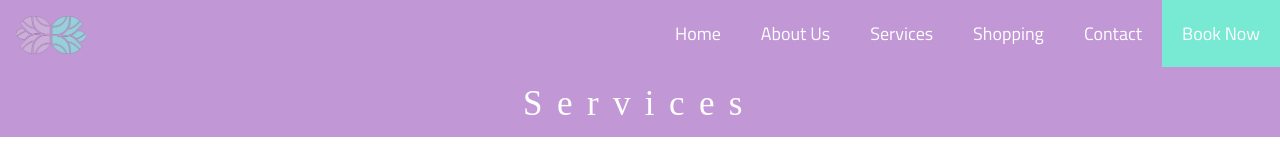
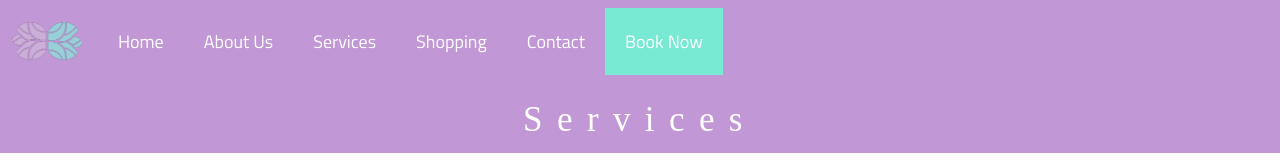
Before and after one commit to saifalaasabelaish/spa-project, a React (Create React App) app: page /ServicesPage in a window 1280 px wide. Shown: the top 160 px of the page. Built offline with nearby package versions, Linux system fonts and the light colour scheme.

Commit message:
edit nav

```diff
--- a/src/App.js
+++ b/src/App.js
@@ -57,6 +57,7 @@ export default function App() {
           <Route path="/NailsPage" element={<Nails />} />
           <Route path="/BodyMassagePage" element={<BodyMassage/>} />
           <Route path="/FootMassagePage" element={<FootMassage />} /> */}
+           {/* <Route path="/facebook" element={<www.facebook.com />} /> */}
         </Routes>
 
     </Router>
--- a/src/components/common/Navbar.css
+++ b/src/components/common/Navbar.css
@@ -35,3 +35,6 @@
 .navbarr .bookingbtn{
 	background-color: #78e9d2;
 }
+.navbarr{
+  background-color: #c197d5;
+}
--- a/src/components/common/Navbar.js
+++ b/src/components/common/Navbar.js
@@ -2,34 +2,43 @@ import "./Navbar.css";
 import { Link } from "react-router-dom";
 const Navbar = () => {
   return (
-    <nav className="navbarr navbar-expand-lg ">
-        <ul>
-          <div className='navbar-brand logo position-absolute start-0 m-3'>
-            <img src="/images/spalogo.png" alt="Logo"/>
-          </div>
+    <>
+      <div className="navbarr">
+        <nav className="navbar navbar-expand-lg">
+          <div className="container-fluid">
+            <a className="navbar-brand logo">
+              <Link to="/"><img src="/images/spalogo.png" alt="Logo" /></Link></a>
+            <button className="navbar-toggler" type="button" data-bs-toggle="collapse" data-bs-target="#navbarNavAltMarkup" aria-controls="navbarNavAltMarkup" aria-expanded="false" aria-label="Toggle navigation">
+              <span className="navbar-toggler-icon"></span>
+            </button>
+            <div className="collapse navbar-collapse" id="navbarNavAltMarkup">
+              <div className="navbar-nav justify-content-end">
               <div className="rightfloat">
-          <li>
+                <li className="nav-item">
                   <Link to="/BookingPage" className="bookingbtn">Book Now</Link>
                 </li>
-            <li>
+                <li className="nav-item">
                   <Link to="/Contact">Contact</Link>
                 </li>
-            <li>
+                <li className="nav-item">
                   <Link to="/ShoppingPage">Shopping</Link>
                 </li>
-            <li>
+                <li className="nav-item">
                   <Link to="/ServicesPage">Services</Link>
                 </li>
-            <li>
+                <li className="nav-item">
                   <Link to="/About">About Us</Link>
                 </li>
-            <li>
+                <li className="nav-item">
                   <Link to="/">Home</Link>
                 </li>
                 </div>
-        </ul>
-    {/* </div> */}
+            </div>
+          </div>
+          </div>
         </nav>
+      </div>
+    </>
   );
 };
 export default Navbar;
```
Lines whose indentation alone changed are shown as unchanged.
